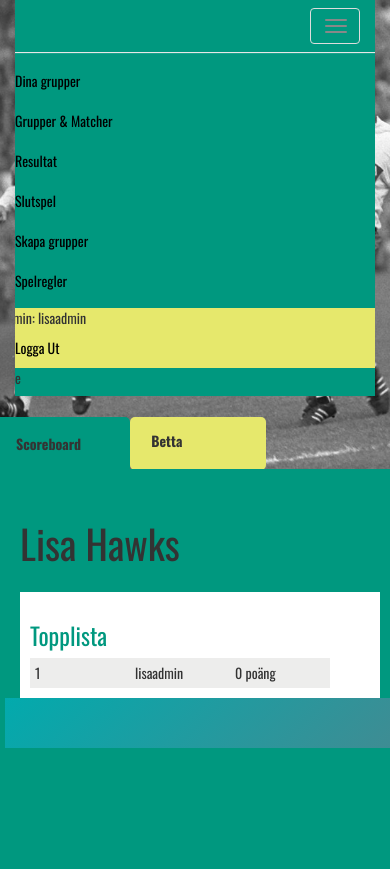
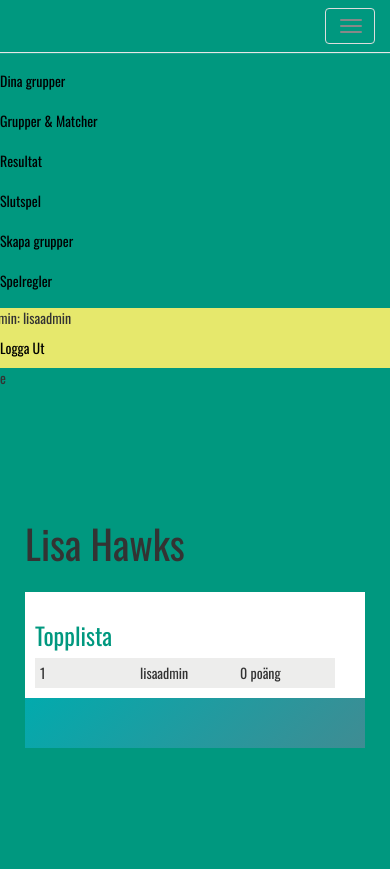
Before and after one commit to alizhj/Tippzter, a PHP site: page /user_dash.php in a window 390 px wide, after a click on "Toggle navigation"; the page is wider, and only the part inside the window is pictured. Run offline with PHP 8.4, Linux system fonts and the light colour scheme; a user stored in the database is signed in; data comes from the database, SQL or seed files in the repository; data that the repository does not hold is empty; some libraries are stand-ins or nearby versions; some web fonts are replaced.

Commit message:
some safe fixas and style fixas

```diff
--- a/bet.php
+++ b/bet.php
@@ -29,8 +29,8 @@
 
 if($num_rows > 1){ ?>
 
-	<h2>Välj turnering</h2>
-	<form class="form-inline col-sm-4" action="">
+<h2>Välj turnering</h2>
+<div class="form-inline col-sm-4">
 	<select class="form-control" id="tournament_select" name="selected_tournament">
 		<?php
 		while($row = mysqli_fetch_assoc($result)) {
@@ -41,7 +41,7 @@
 		?>
 	</select>
 	<button class="btn btn-defult" id="btn_select_tournament">Välj turnering</button>
-</form>
+</div>
 <?php }else{
 	$row = mysqli_fetch_assoc($result); ?>
 	<h2 id="tour_heade"><?php echo $row['tournament_name']; ?></h2>
--- a/css/style.css
+++ b/css/style.css
@@ -364,6 +364,10 @@
 a {
   color: black; }
 
+.row {
+  margin-right: 0;
+  margin-left: 0; }
+
 .btn {
   background-color: #E6E86C;
   color: black; }
@@ -405,8 +409,10 @@
 .active {
   background-color: #E6E86C; }
 
-.navbar-right li {
-  background-color: #E6E86C; }
+.navbar-right {
+  margin-right: 0; }
+  .navbar-right li {
+    background-color: #E6E86C; }
 
 .navbar-collapse {
   padding: 0; }
@@ -531,7 +537,9 @@
   background-repeat: no-repeat;
   background-size: cover;
   overflow: hidden;
-  height: 470px; }
+  height: 470px;
+  padding-left: 0;
+  padding-right: 0; }
   .wrapper h1 {
     color: #E6E86C;
     font-size: 70px;
@@ -548,7 +556,7 @@
   float: none;
   list-style: none;
   position: relative;
-  margin: -53px 0 0 10px;
+  margin: -53px 0 0 0;
   text-align: left; }
   .tabs li {
     float: left;
@@ -567,6 +575,8 @@
     background-color: #00987f; }
   .tabs .tab2, .tabs #tab-content2 {
     background-color: #E6E86C; }
+    .tabs .tab2 .row, .tabs #tab-content2 .row {
+      margin-bottom: 20px; }
   .tabs p {
     padding: 30px;
     background-color: white; }
@@ -649,8 +659,11 @@
 
 #check {
   position: fixed;
-  bottom: 5px;
-  z-index: 10; }
+  bottom: 0px;
+  z-index: 10;
+  left: 0;
+  right: 0;
+  width: 100%; }
 
 /* ********************************************* */
 /* ***************    RESULTS   **************** */
@@ -766,7 +779,15 @@
     margin-top: 10px; }
 
   .table1 {
-    margin: 0 auto; } }
+    margin: 0 auto; }
+
+  .navbar-collapse {
+    position: absolute;
+    top: 52px;
+    height: 100vh;
+    width: 100%;
+    background-color: #00987f;
+    z-index: 50; } }
 @media screen and (min-width: 768px) and (max-width: 991px) {
   .tablet_hide {
     display: none; }
@@ -802,5 +823,3 @@
 
   .registrate button {
     height: 110px; } }
-
-/*# sourceMappingURL=style.css.map */
--- a/scss/_base.scss
+++ b/scss/_base.scss
@@ -11,7 +11,10 @@
 a {
 	color: black;
 }
-
+.row{
+	margin-right: 0;
+	margin-left: 0;
+}
 .btn {
 	//width: 200px;
 	// height: 50px;
@@ -72,6 +75,7 @@
 }
 
 .navbar-right {
+	margin-right: 0;
 	li {
 		background-color: $yellow;
 	}
@@ -234,6 +238,8 @@
 	overflow:hidden;
 	//width:100%;
 	height: 470px;
+	padding-left: 0;
+	padding-right: 0;
 
 
 	h1 {
@@ -258,7 +264,7 @@
   float: none;
   list-style: none;
   position: relative;
-  margin: -53px 0 0 10px;
+  margin: -53px 0 0 0;
   text-align: left;
 
 
@@ -289,6 +295,9 @@
 
   	.tab2, #tab-content2 {
   		background-color: $yellow;
+  		.row{
+  			margin-bottom: 20px;
+  		}
   	}
 
   	p {
@@ -410,8 +419,11 @@
 
 #check {
 	position: fixed;
-	bottom: 5px;
+	bottom: 0px;
 	z-index:10;
+	left: 0;
+	right: 0;
+	width: 100%;
 }
 
 /* ********************************************* */
--- a/scss/_mobile.scss
+++ b/scss/_mobile.scss
@@ -87,3 +87,11 @@
 .table1 {
 	margin: 0 auto;
 }
+.navbar-collapse{
+	position: absolute;
+	top: 52px;
+	height: 100vh;
+	width: 100%;
+	background-color: $petrol;
+	z-index: 50;
+}
--- a/tournaments_single.php
+++ b/tournaments_single.php
@@ -11,7 +11,6 @@
 <?php
 	// Checks if the $_GET variabel and the user_id $_SESSION is set
 	if(isset($_GET['tour_id']) && isset($_SESSION['user_id'])){
-
 		//Then se if there is a tournament with the same name as in the $_GET variabel.
 		$query = "SELECT * FROM tournament WHERE tournament_id = '". $_GET['tour_id'] ."'";
 
@@ -21,10 +20,10 @@
 		//If there isent any tournaments with the same name the query result will be NULL. Wich can meen that someone was trying
 		//to change the $_GET variabel to get in to a group that they shouldent be in.
 		if (is_null($row)) {
+
 			echo 'Gruppen du letade efter finns inte eller så har du inte åtkomst. ^$_GET Check^';
-		}
 
-		else {
+		} else {
 			//If there is a result from the previus query, make a variabel of the tournament_id. Because the table user_tournaments
 			//dosent have the coulmn tournmanet_name, it just have a coulmn called tournament_id. And one variabel of $_SESSION['user_id']
 			$tournament_id = $row['tournament_id'];
@@ -84,14 +83,5 @@
 		}
 
 	}
-	else{ ?>
 
-		<div>
-			<h1>Oh Oh! Something went a little bit wrong :/! Go back to your groups and try again.</h1>
-			<a href="tournaments.php"><h1>Klicka här för komma till dina Turneringar!</h1></a>
-		</div>
-
-	<?php
-	} ?>
-
-<?php include 'includes/footer.php'; ?>
+include 'includes/footer.php'; ?>
```
Also changed, not shown: includes/betting.php (+2 -78 lines), includes/save_bet.php (+13 -2 lines), includes/save_extra_bet.php (+13 -3 lines), includes/save_slut_spel.php (+11 -2 lines), js/bet_checker.js (added, +76 -0 lines), mixture.json (added, +27 -0 lines), scss/style.min.css (added).
